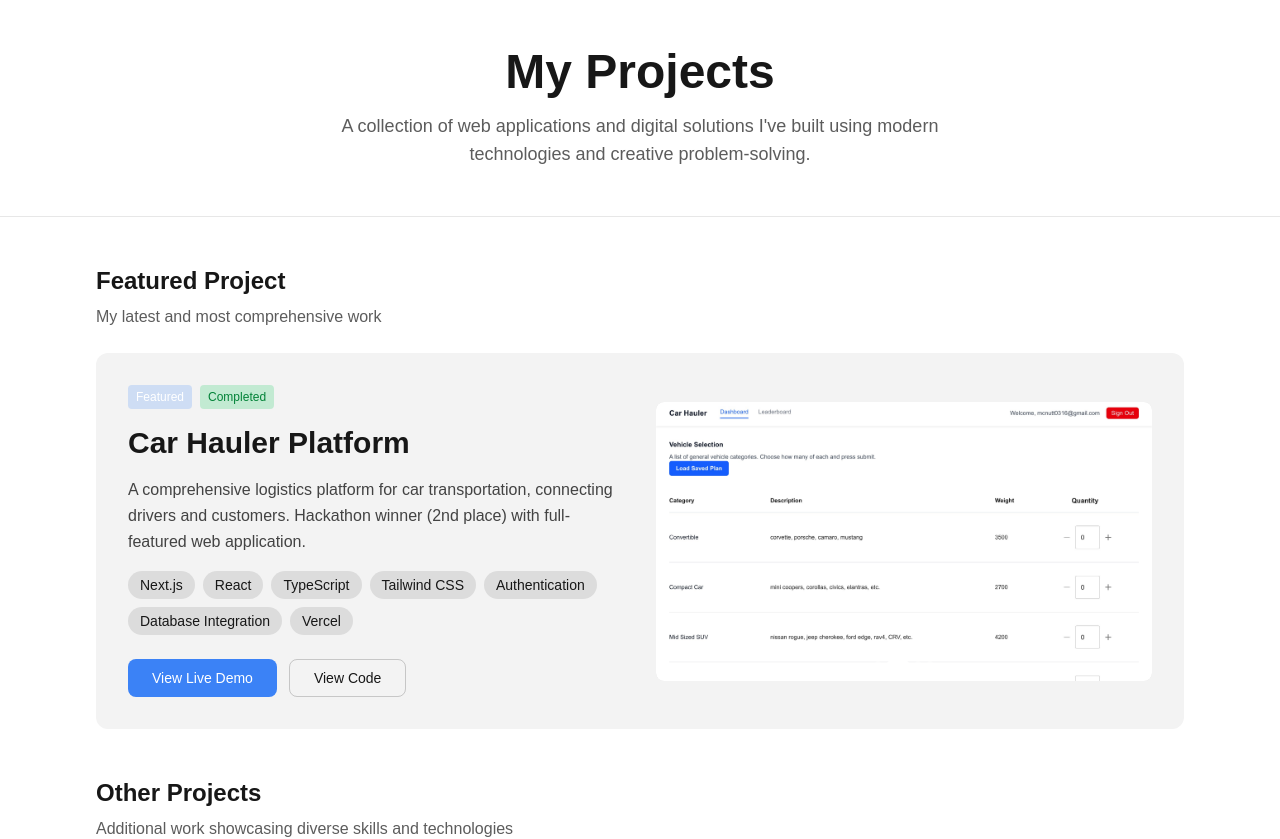
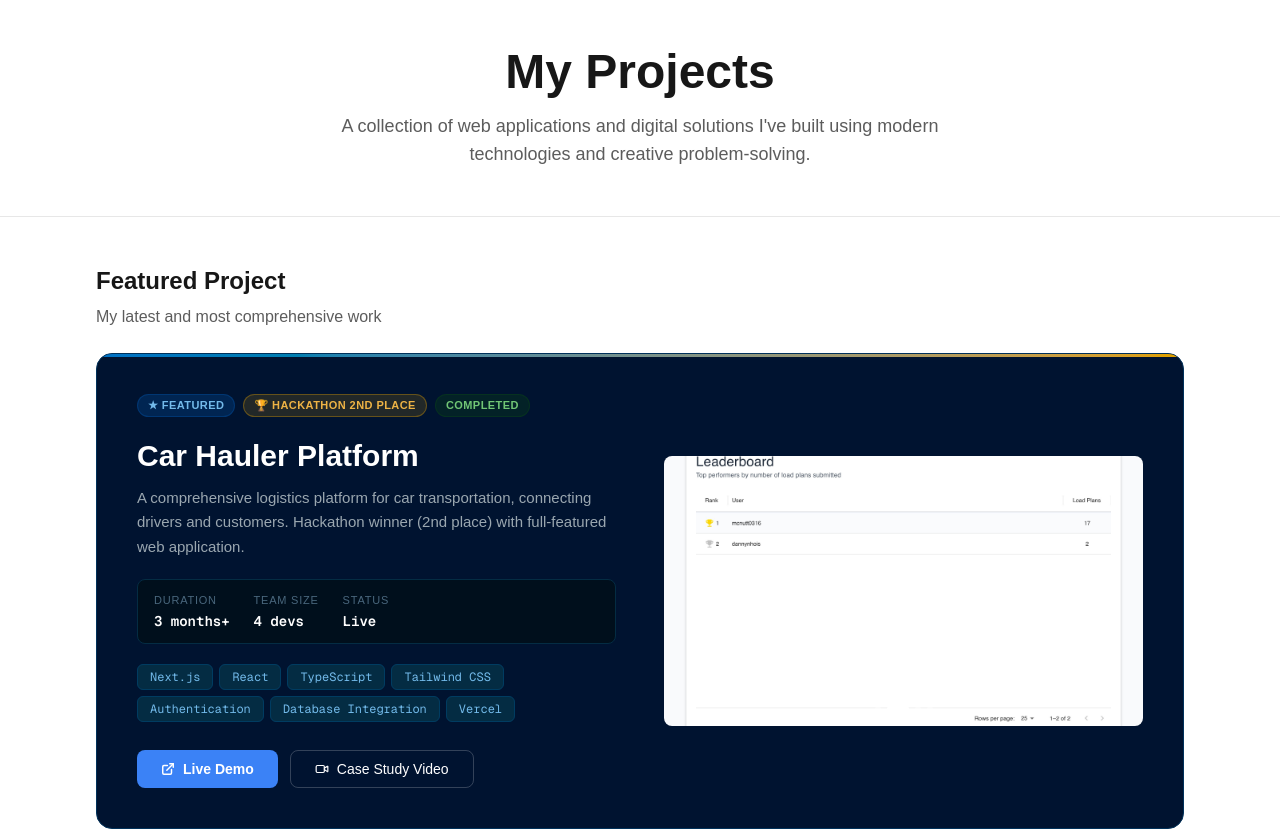
Before and after one commit to mcnutt0316/landing-page, a Next.js app: page /projects in a window 1280 px wide. Shown: the top 839 px of the page. Built offline with nearby package versions, Linux system fonts and the light colour scheme; no server answers.

Commit message:
feat(projects): restyle featured project with branded blue shell

```diff
--- a/src/app/projects/page.tsx
+++ b/src/app/projects/page.tsx
@@ -1,5 +1,6 @@
 "use client";
 
+import { ExternalLink, Video } from "lucide-react";
 import { projects } from "@/data/projects";
 import ProjectCarousel from "@/components/ProjectCarousel";
 import { useContactModal } from "@/store/useContactModal";
@@ -19,63 +20,95 @@ const Projects = () => {
             <p className="text-foreground/70">My latest and most comprehensive work</p>
           </div>
 
-          <div className="bg-foreground/5 rounded-xl p-6 lg:p-8 hover:bg-foreground/[0.07] transition-colors duration-200">
-            <div className="grid grid-cols-1 lg:grid-cols-2 gap-8 items-center">
-              <div className="space-y-4">
-                <div className="flex items-center gap-2">
-                  <span className="px-2 py-1 text-xs font-medium bg-accent/20 text-accent-foreground rounded">
-                    Featured
+          <div className="relative overflow-hidden rounded-2xl border border-[oklch(0.30_0.10_240)] bg-[oklch(0.18_0.08_240)]">
+            {/* Gradient accent bar across the top */}
+            <div className="absolute inset-x-0 top-0 h-[3px] bg-gradient-to-r from-[oklch(0.52_0.18_240)] to-[oklch(0.75_0.16_80)]" />
+
+            <div className="grid grid-cols-1 lg:grid-cols-2 gap-12 items-center p-10">
+              <div className="space-y-5">
+                {/* Badge row */}
+                <div className="flex flex-wrap gap-2">
+                  <span className="inline-flex items-center gap-1.5 px-2.5 py-0.5 rounded-full text-[11px] font-semibold uppercase tracking-[0.04em] bg-[oklch(0.42_0.18_240/0.3)] text-[oklch(0.76_0.10_240)] border border-[oklch(0.42_0.18_240/0.4)]">
+                    ★ Featured
                   </span>
-                  <span className="px-2 py-1 text-xs font-medium bg-green-500/20 text-green-700 dark:text-green-300 rounded">
+                  <span className="inline-flex items-center gap-1.5 px-2.5 py-0.5 rounded-full text-[11px] font-semibold uppercase tracking-[0.04em] bg-[oklch(0.75_0.16_80/0.15)] text-[oklch(0.80_0.14_80)] border border-[oklch(0.75_0.16_80/0.35)]">
+                    🏆 Hackathon 2nd Place
+                  </span>
+                  <span className="inline-flex items-center gap-1.5 px-2.5 py-0.5 rounded-full text-[11px] font-semibold uppercase tracking-[0.04em] bg-[oklch(0.35_0.10_145/0.3)] text-[oklch(0.75_0.14_145)] border border-[oklch(0.35_0.10_145/0.4)]">
                     {featuredProject.status === "completed" ? "Completed" : "In Progress"}
                   </span>
                 </div>
 
-                <h3 className="text-2xl lg:text-3xl font-bold text-foreground">
+                {/* Title + description */}
+                <div className="space-y-3">
+                  <h3 className="text-3xl font-bold text-white leading-tight">
                     {featuredProject.title}
                   </h3>
-
-                <p className="text-foreground/80 leading-relaxed">
+                  <p className="text-[15px] leading-relaxed text-[oklch(0.72_0.02_240)]">
                     {featuredProject.description}
                   </p>
+                </div>
 
-                <div className="flex flex-wrap gap-2">
+                {/* Stats row */}
+                <div className="flex gap-6 px-4 py-3 rounded-lg border border-[oklch(0.28_0.06_240)] bg-[oklch(0.16_0.04_240)]">
+                  <div>
+                    <div className="text-[11px] uppercase tracking-[0.07em] text-[oklch(0.5_0.05_240)] mb-0.5">Duration</div>
+                    <div className="text-sm font-semibold font-mono text-white">{featuredProject.metadata.duration}</div>
+                  </div>
+                  <div>
+                    <div className="text-[11px] uppercase tracking-[0.07em] text-[oklch(0.5_0.05_240)] mb-0.5">Team Size</div>
+                    <div className="text-sm font-semibold font-mono text-white">{featuredProject.metadata.team_size} devs</div>
+                  </div>
+                  <div>
+                    <div className="text-[11px] uppercase tracking-[0.07em] text-[oklch(0.5_0.05_240)] mb-0.5">Status</div>
+                    <div className="text-sm font-semibold font-mono text-white">Live</div>
+                  </div>
+                </div>
+
+                {/* Tech pills */}
+                <div className="flex flex-wrap gap-1.5">
                   {featuredProject.technologies.map((tech) => (
                     <span
                       key={tech}
-                      className="px-3 py-1 text-sm bg-foreground/10 text-foreground rounded-full"
+                      className="inline-flex items-center rounded-md px-3 py-1 text-xs font-mono whitespace-nowrap bg-[oklch(0.28_0.06_240)] text-[oklch(0.76_0.10_240)] border border-[oklch(0.34_0.09_240)]"
                     >
                       {tech}
                     </span>
                   ))}
                 </div>
 
+                {/* CTAs */}
                 <div className="flex flex-col sm:flex-row gap-3 pt-2">
                   {featuredProject.links.demo && (
                     <a
                       href={featuredProject.links.demo}
                       target="_blank"
                       rel="noopener noreferrer"
-                      className="inline-flex items-center justify-center px-6 py-2 text-sm font-medium rounded-lg bg-accent text-accent-foreground hover:bg-accent/90 transition-colors duration-200"
+                      className="inline-flex items-center justify-center gap-2 px-6 py-2 text-sm font-semibold rounded-lg bg-accent text-accent-foreground hover:bg-accent/90 transition-colors duration-200"
                     >
-                      View Live Demo
+                      <ExternalLink className="w-3.5 h-3.5" strokeWidth={2.5} />
+                      Live Demo
                     </a>
                   )}
+                  {featuredProject.links.case_study && (
                     <a
-                    href={featuredProject.links.github}
+                      href={featuredProject.links.case_study}
                       target="_blank"
                       rel="noopener noreferrer"
-                    className="inline-flex items-center justify-center px-6 py-2 text-sm font-medium rounded-lg border border-foreground/20 text-foreground hover:bg-foreground/5 transition-colors duration-200"
+                      className="inline-flex items-center justify-center gap-2 px-6 py-2 text-sm font-medium rounded-lg border border-white/20 text-white hover:bg-white/5 transition-colors duration-200"
                     >
-                    View Code
+                      <Video className="w-3.5 h-3.5" strokeWidth={2} />
+                      Case Study Video
                     </a>
+                  )}
                 </div>
               </div>
+
               <ProjectCarousel
                 images={[
                   featuredProject.images.hero,
+                  ...featuredProject.images.gallery,
                   featuredProject.images.thumbnail,
-                  ...featuredProject.images.gallery
                 ]}
                 projectTitle={featuredProject.title}
               />
```
Lines whose indentation alone changed are shown as unchanged.
